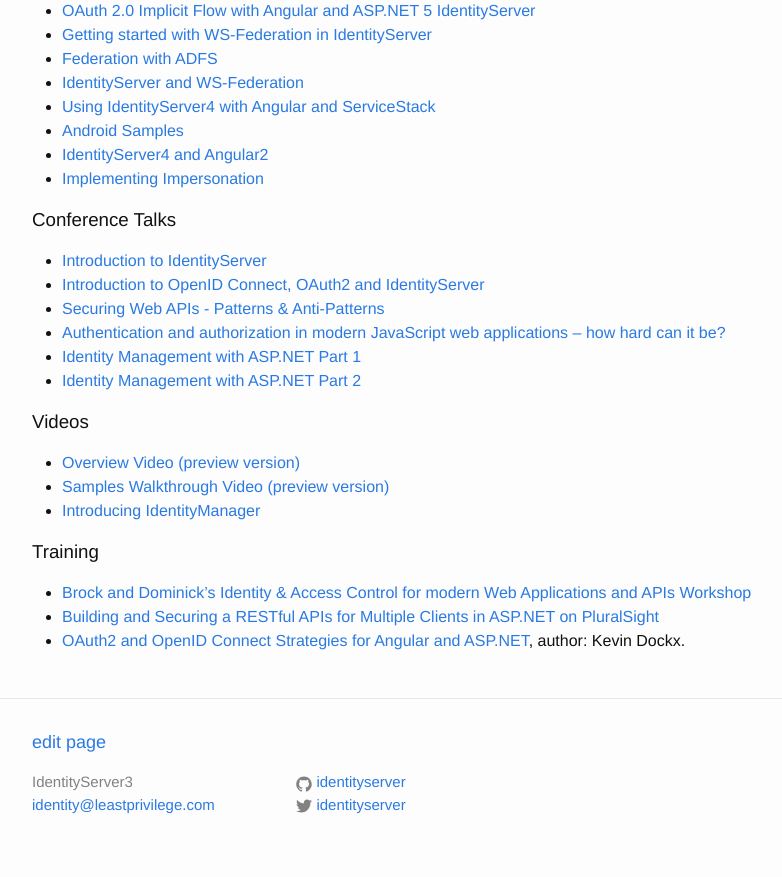
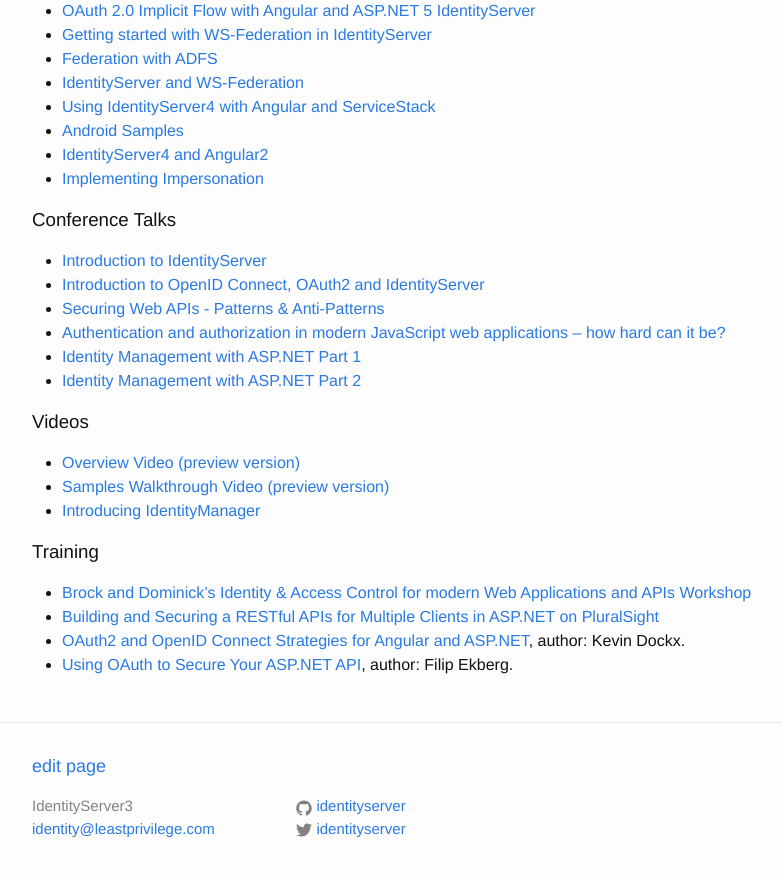
Before and after one commit to IdentityServer/Documentation, a Jekyll site: the page built from docsv2/resources/home.md, in a window 1280 px wide and 900 px high, scrolled down 795 px. Shown: the top 877 px of the window, without its empty margins (238-1020 px from the left). Built offline with Jekyll 4.4.1, drawn with Linux system fonts in a browser that asks for light colours.

Commit message:
pluralsight new video tutorial
video tutorial by Filip Ekberg

```diff
--- a/docsv2/resources/home.md
+++ b/docsv2/resources/home.md
@@ -56,3 +56,4 @@
 * [Brock and Dominick's Identity & Access Control for modern Web Applications and APIs Workshop](http://leastprivilege.com/training/)
 * [Building and Securing a RESTful APIs for Multiple Clients in ASP.NET on PluralSight](http://www.pluralsight.com/courses/building-securing-restful-api-aspdotnet)
 * [OAuth2 and OpenID Connect Strategies for Angular and ASP.NET](https://app.pluralsight.com/library/courses/oauth2-openid-connect-angular-aspdotnet), author: Kevin Dockx.
+* [Using OAuth to Secure Your ASP.NET API](https://app.pluralsight.com/library/courses/oauth-secure-asp-dot-net-api), author: Filip Ekberg.
```
